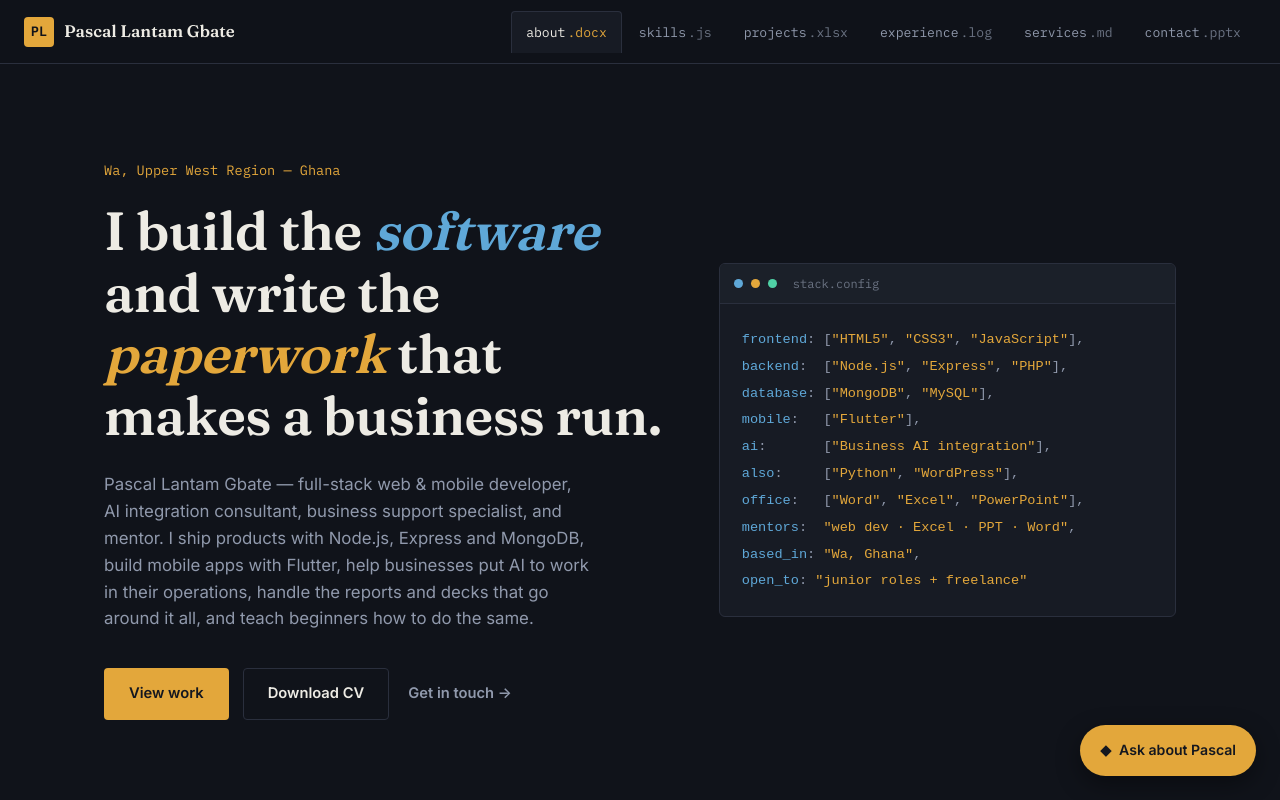
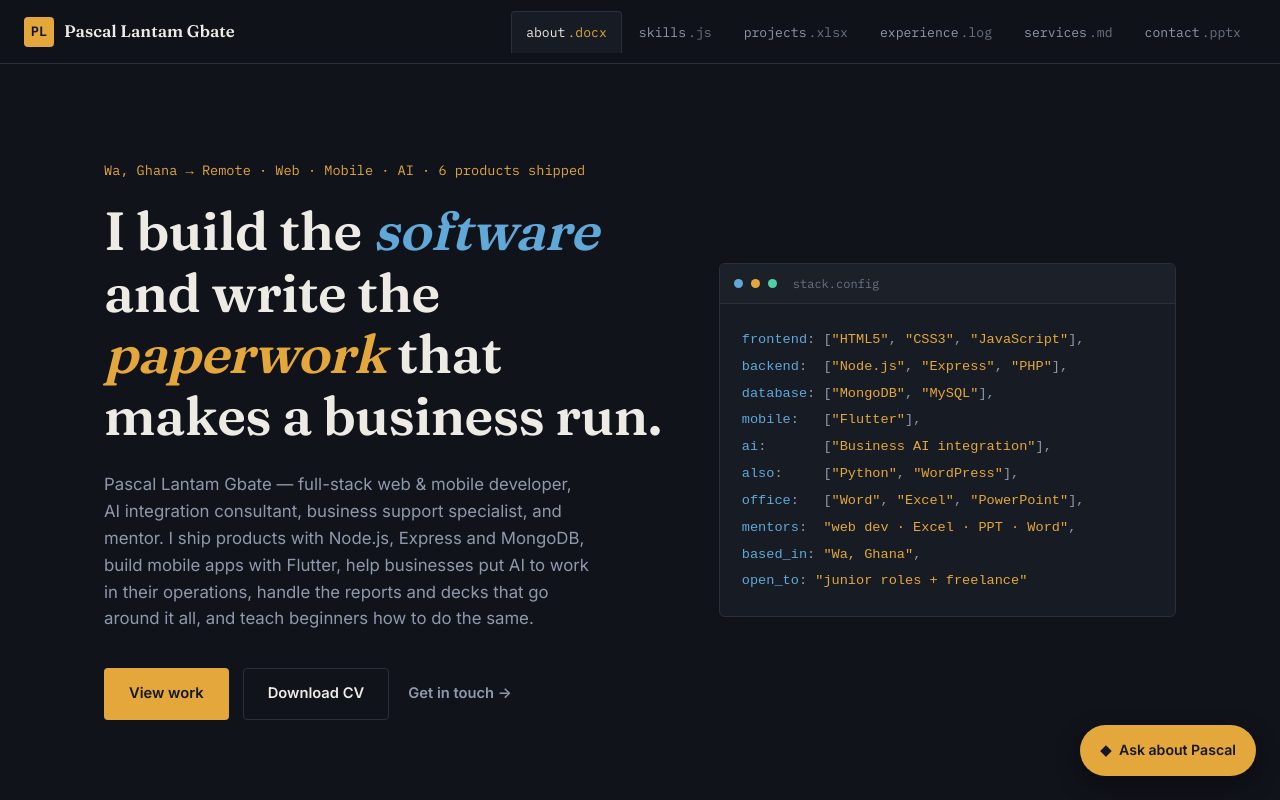
Before and after one commit to cyril-gif/portfolio1, a website: page public/index.html in a window 1280 px wide. Shown: the top 800 px of the page. Drawn offline with Linux system fonts and the light colour scheme; no server answers.

Commit message:
Revise hero eyebrow text for clarity
Updated the hero eyebrow text to include more details.

```diff
--- a/public/index.html
+++ b/public/index.html
@@ -42,7 +42,7 @@
   <!-- ============ HERO ============ -->
   <section class="hero" id="hero">
     <div class="hero__grid">
-      <p class="hero__eyebrow">Wa, Upper West Region — Ghana</p>
+            <p class="hero__eyebrow">Wa, Ghana → Remote · Web · Mobile · AI · 6 products shipped</p>
       <h1 class="hero__title">
         I build the <span class="hero__accent hero__accent--blue">software</span>
         and write the <span class="hero__accent hero__accent--gold">paperwork</span>
```
